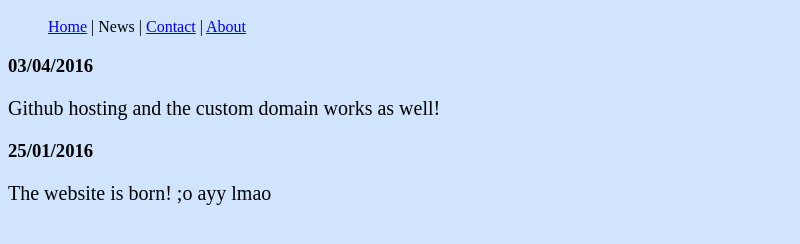
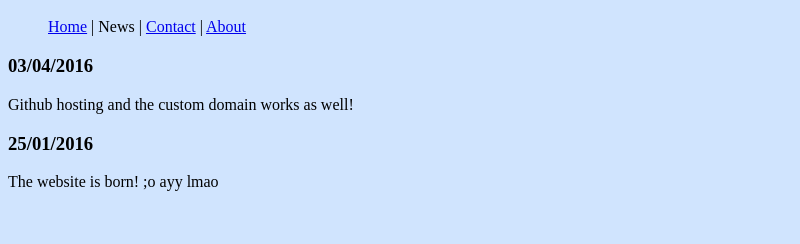
Before and after one commit to Arinazil/arinazil.github.io, a plain HTML site: page news.html in a window 1280 px wide. Shown: the part 48-292 px from the top of the page, without its empty margins (0-800 px from the left). Drawn offline with Linux system fonts and the light colour scheme.

Commit message:
Contact News

```diff
--- a/news.html
+++ b/news.html
@@ -18,9 +18,9 @@
 </ul>
 
 <h3>03/04/2016</h3>
-<p>Github hosting and the custom domain works as well!</p>
+Github hosting and the custom domain works as well!
 <h3>25/01/2016</h3>
-<p>The website is born! ;o ayy lmao</p>
+The website is born! ;o ayy lmao
 
 </body>
 </html>
```
Also changed, not shown: contact.html (+1 -1 lines).
